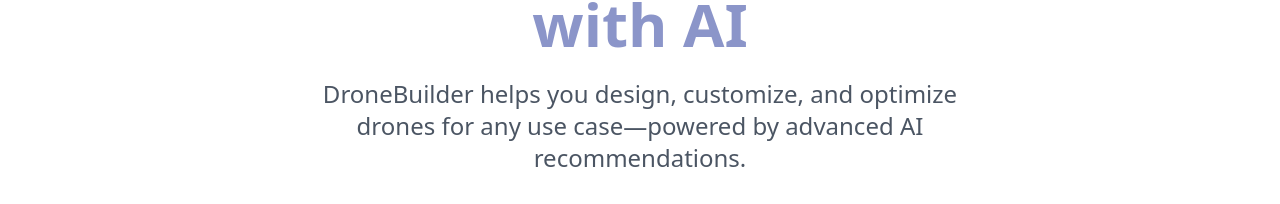
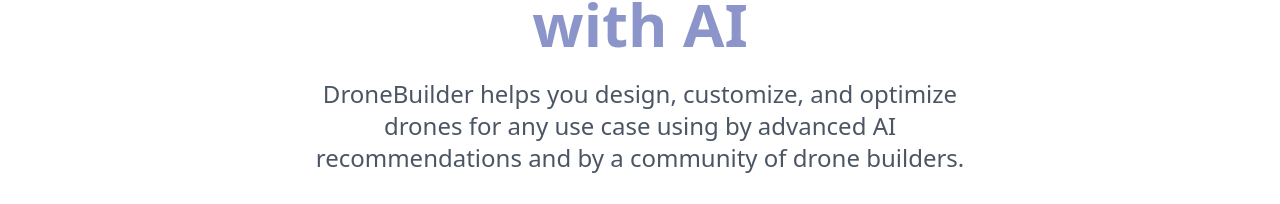
Before and after one commit to gladosLabs/drone_builder, a Next.js app: page / in a window 1280 px wide. Shown: the part 197-401 px from the top of the page. Built offline with nearby package versions, Linux system fonts and the light colour scheme; no server answers.

Commit message:
update header

```diff
--- a/pages/index.jsx
+++ b/pages/index.jsx
@@ -56,7 +56,7 @@
           Build Your Perfect Drone <span className="text-[#8b95c9]">with AI</span>
         </h1>
         <p className="text-xl md:text-2xl text-gray-600 mb-8 max-w-2xl mx-auto">
-          DroneBuilder helps you design, customize, and optimize drones for any use case—powered by advanced AI recommendations.
+          DroneBuilder helps you design, customize, and optimize drones for any use case using by advanced AI recommendations and by a community of drone builders.
         </p>
         <div className="flex flex-col sm:flex-row items-center justify-center gap-4 mb-10">
           <button
```
